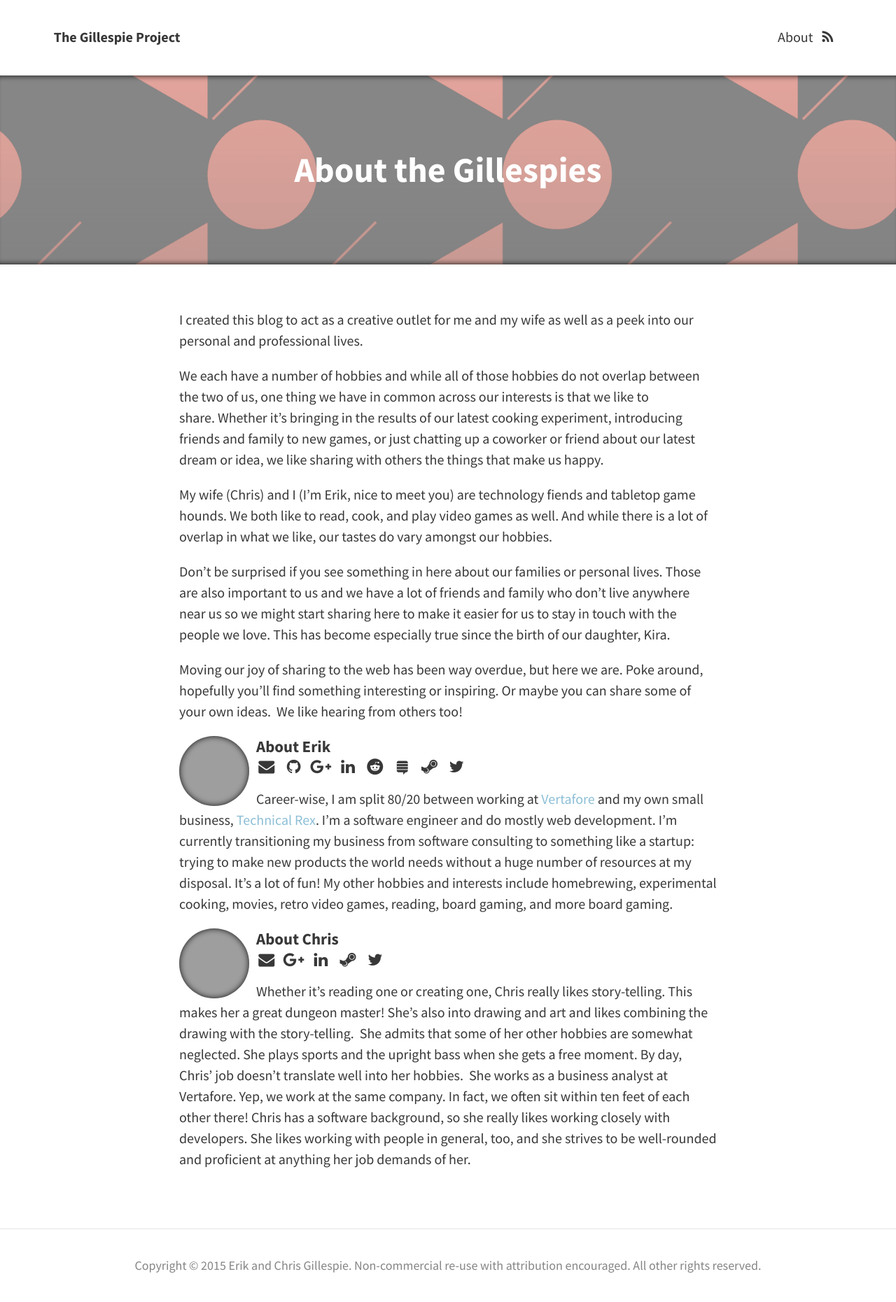
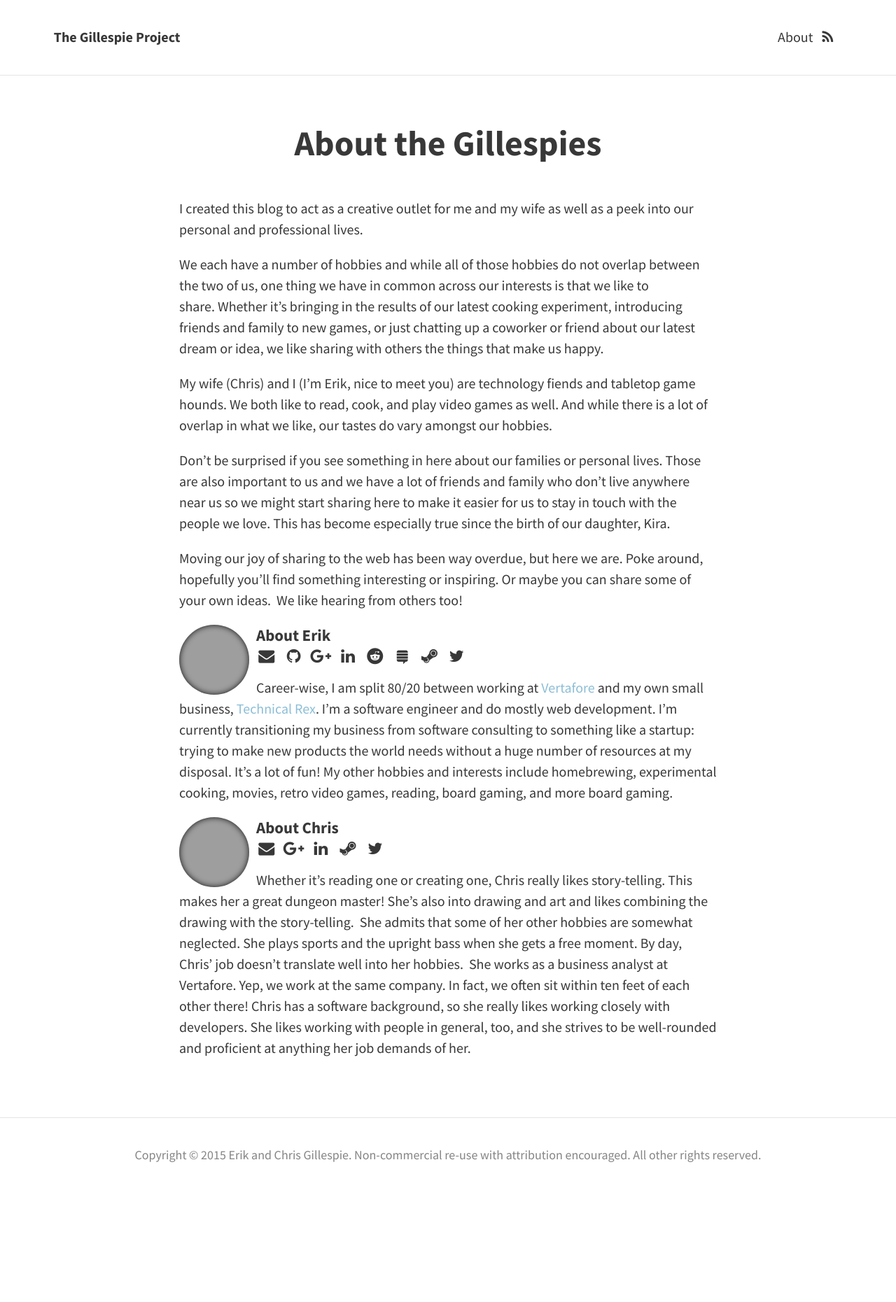
Before and after one commit to egillespie/the-gillespie-project, a Jekyll site: the page built from about.md, in a window 1280 px wide. Shown: the whole page at 70% size. Built offline with Jekyll 4.4.1, drawn with Linux system fonts in a browser that asks for light colours; nearby versions of some CDN libraries; after the commit the page ends 1702 px from its top, so only the background shows below that; grey boxes are pictures that could not be loaded.

Commit message:
Getting rid of sample feature images

```diff
--- a/_sass/layouts/_index.scss
+++ b/_sass/layouts/_index.scss
@@ -8,7 +8,7 @@
   font-size: 1.2em;
   text-align: center;
   color: $header-desc-text-color;
-  box-shadow: inset  0  8px 8px -8px rgba(0,0,0,0.9), inset  0 -8px 8px -8px rgba(0,0,0,0.9);
+  box-shadow: inset 0 8px 8px -8px rgba(0,0,0,0.9), inset 0 -8px 8px -8px rgba(0,0,0,0.9);
 }
 .call-out p:last-child {
   margin-bottom: 0;
--- a/about.md
+++ b/about.md
@@ -3,7 +3,6 @@ layout: page
 title: About
 long-title: About the Gillespies
 permalink: /about/
-feature-img: "/img/sample_feature_img_2.png"
 ---
 
 I created this blog to act as a creative outlet for me and my wife as well as a peek into our personal and professional lives.
```
Also changed, not shown: img/sample_feature_img.png (deleted), img/sample_feature_img_2.png (deleted), img/sample_feature_img_3.png (deleted).
